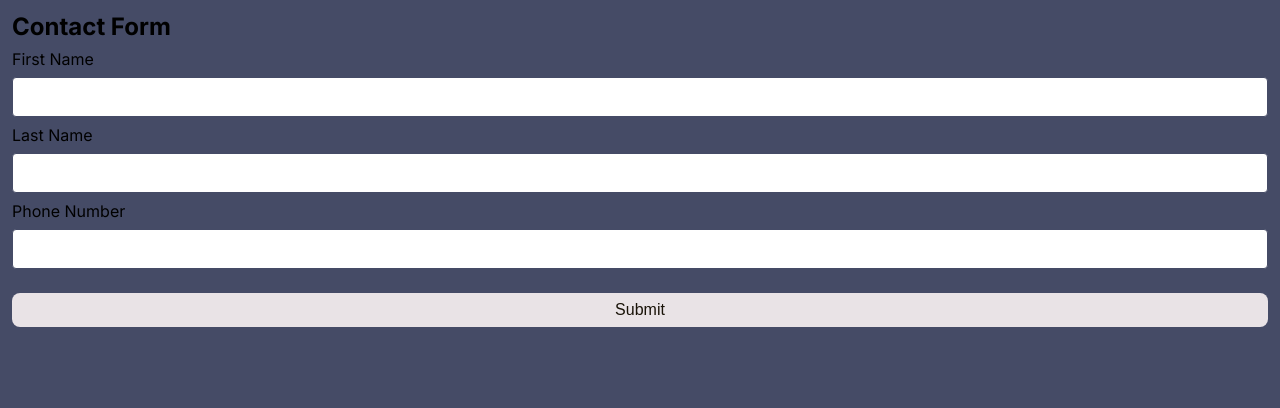
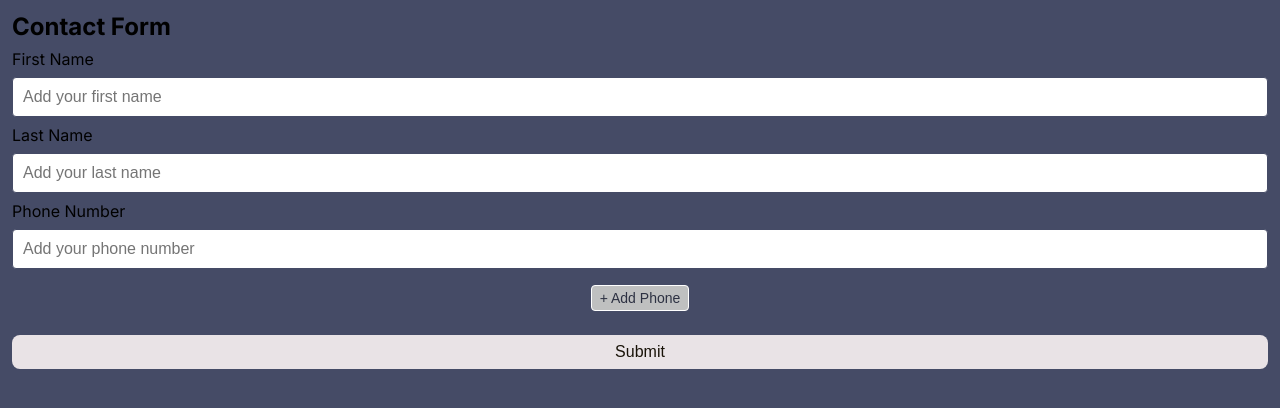
Before and after one commit to alibaihaqi/pbpa, a Next.js app: page /form in a window 1280 px wide. Shown: the top 408 px of the page. Built offline with nearby package versions, Linux system fonts and the light colour scheme; no server answers.

Commit message:
feat: update text field and contact form

```diff
--- a/src/components/TextField/index.tsx
+++ b/src/components/TextField/index.tsx
@@ -2,6 +2,7 @@ import { ChangeEvent, FC } from 'react'
 import styled from '@emotion/styled'
 import { IContactForm } from '@/constants/form'
 import { IPhoneNumber } from '@/interfaces/contact'
+import Button from '@/components/Button'
 
 interface ITextFieldProps {
   className?: string
@@ -27,6 +28,7 @@ const TextField: FC<ITextFieldProps> = ({
           <input
             key={idx}
             className="input fs-16"
+            placeholder={form.placeholder}
             type={form.keyboardType}
             value={phone.number}
             onChange={(e) => {
@@ -41,6 +43,7 @@ const TextField: FC<ITextFieldProps> = ({
       <input
         className="input fs-16"
         name={form.form_id}
+        placeholder={form.placeholder}
         type={form.keyboardType}
         value={value as string}
         onChange={onChangeInput}
@@ -75,8 +78,13 @@ export default styled(TextField)`
     background: white;
     border: 1px solid #454B66;
     color: #191308;
+    margin-bottom: 12px;
     padding: 10px;
     width: 100%;
+  }
+
+  .input:last-child {
+    margin-bottom: 0
   }
 
   .input:focus {
--- a/src/constants/form.ts
+++ b/src/constants/form.ts
@@ -6,6 +6,7 @@ export interface IContactForm {
   title: string
   keyboardType: string
   listPhone?: IPhoneNumber[]
+  placeholder: string
   type: string
   value: string
 }
@@ -15,6 +16,7 @@ export const CONTACT_FORMS: IContactForm[] = [
     form_id: 'first_name',
     title: 'First Name',
     keyboardType: 'text',
+    placeholder: 'Add your first name',
     type: 'text',
     value: '',
   },
@@ -22,6 +24,7 @@ export const CONTACT_FORMS: IContactForm[] = [
     form_id: 'last_name',
     title: 'Last Name',
     keyboardType: 'text',
+    placeholder: 'Add your last name',
     type: 'text',
     value: '',
   },
@@ -29,6 +32,7 @@ export const CONTACT_FORMS: IContactForm[] = [
     form_id: 'phone',
     title: 'Phone Number',
     keyboardType: 'tel',
+    placeholder: 'Add your phone number',
     type: 'phones',
     listPhone: [
       {
--- a/src/features/ContactForm/index.tsx
+++ b/src/features/ContactForm/index.tsx
@@ -1,6 +1,7 @@
 import { ChangeEvent } from 'react'
 import { useRouter } from 'next/router'
 import { useMutation } from '@apollo/client'
+import styled from '@emotion/styled'
 
 import Button from '@/components/Button'
 import Error from '@/components/Error'
@@ -9,6 +10,47 @@ import TextField  from '@/components/TextField'
 import { CONTACT_FORMS } from '@/constants/form'
 import { useStateWithCallback } from '@/hooks/useStateWithCallback'
 import { ADD_CONTACT } from '@/services/contact/addContact'
+
+interface IAddButtonProps {
+  addNewPhoneNumberButton?: () => void
+  className?: string
+}
+
+const addButton = ({
+  className,
+  addNewPhoneNumberButton,
+}: IAddButtonProps) => {
+  return (
+    <div className={className}>
+      <button
+        className='phone-button'
+        onClick={addNewPhoneNumberButton}
+      >
+        + Add Phone
+      </button>
+    </div>
+  )
+}
+
+const AddButton = styled(addButton)`
+  display: flex;
+  align-items: center;
+  justify-content: center;
+  padding-top: 8px;
+
+.phone-button {
+  background-color: #BFC0C0;
+  background-repeat: no-repeat;
+  border: 1px solid white;
+  border-radius: 4px;
+  color: #2D3142;
+  cursor: pointer;
+  font-size: 14px;
+  overflow: hidden;
+  outline: none;
+  padding: 4px 8px;
+}
+`
 
 export default function ContactForm() {
   const [contactForm, setContactForm] = useStateWithCallback({
@@ -19,7 +61,7 @@ export default function ContactForm() {
     ]
   })
   const router = useRouter()
-  const [addContact, { data, loading, error }] = useMutation(ADD_CONTACT)
+  const [addContact, { error }] = useMutation(ADD_CONTACT)
 
   const addNewPhoneNumberButton = () => {
     setContactForm({
@@ -88,6 +130,8 @@ export default function ContactForm() {
         )
       })}
 
+      <AddButton addNewPhoneNumberButton={addNewPhoneNumberButton} />
+
       <Button
         title='Submit'
         onClickHandler={submitContact}
```
